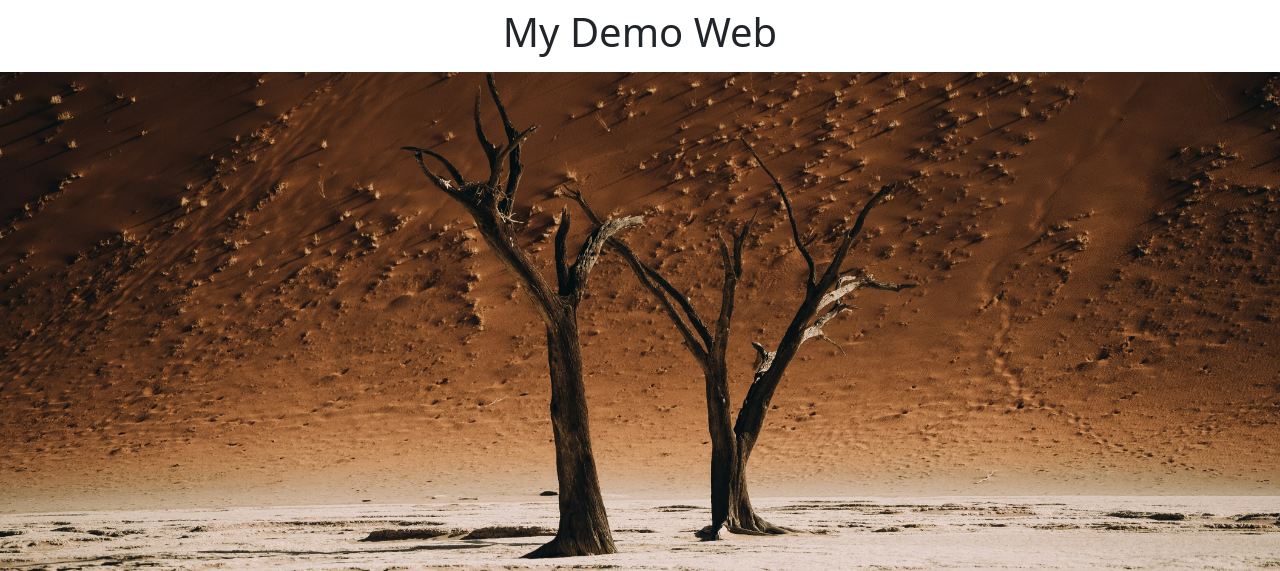
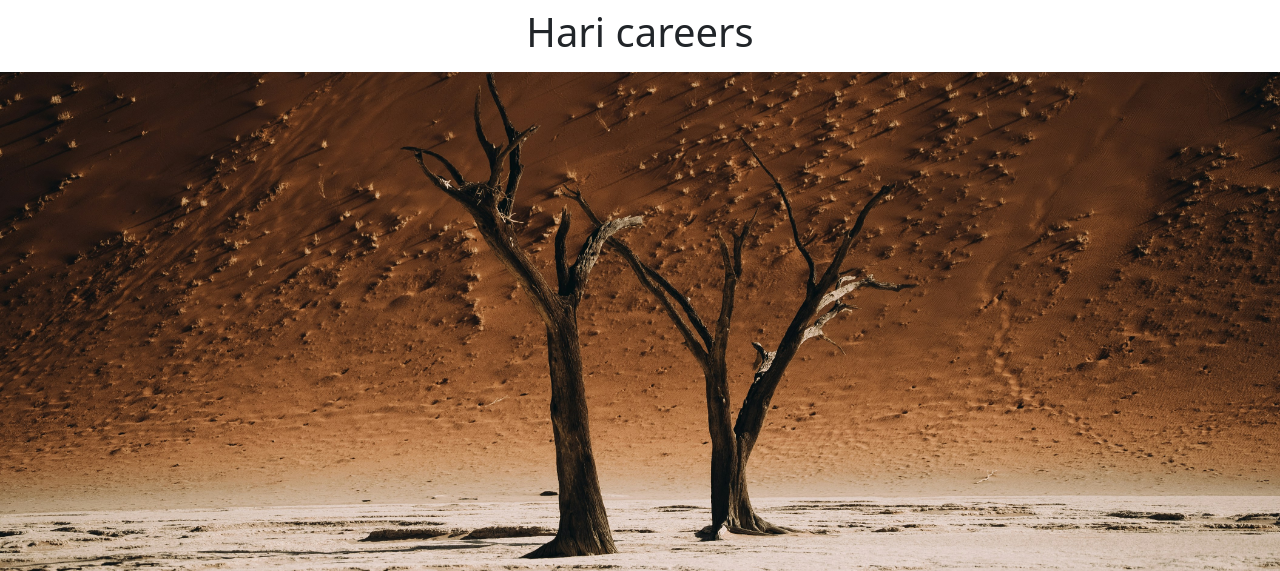
Before and after one commit to sree10102007/hari-demo-web, a Flask app: page / in a window 1280 px wide. Shown: the top 571 px of the page. Run offline with Flask 3, Linux system fonts and the light colour scheme.

Commit message:
name changed

```diff
--- a/templates/index.html
+++ b/templates/index.html
@@ -18,7 +18,7 @@
 
   <body>
     <div>
-      <h1 class="text-center mt-2 mb-3">My Demo Web</h1>
+      <h1 class="text-center mt-2 mb-3">Hari careers</h1>
       <img id="banner" src="https://4462c3b7-045e-420c-85df-d329288477aa-00-evxehlgbvthy.sisko.replit.dev/static/nir-himi-UbIvR3B4NJ8-unsplash.jpg" >
 
       <h2 class ="text-center mt-2 mb-2">
```
